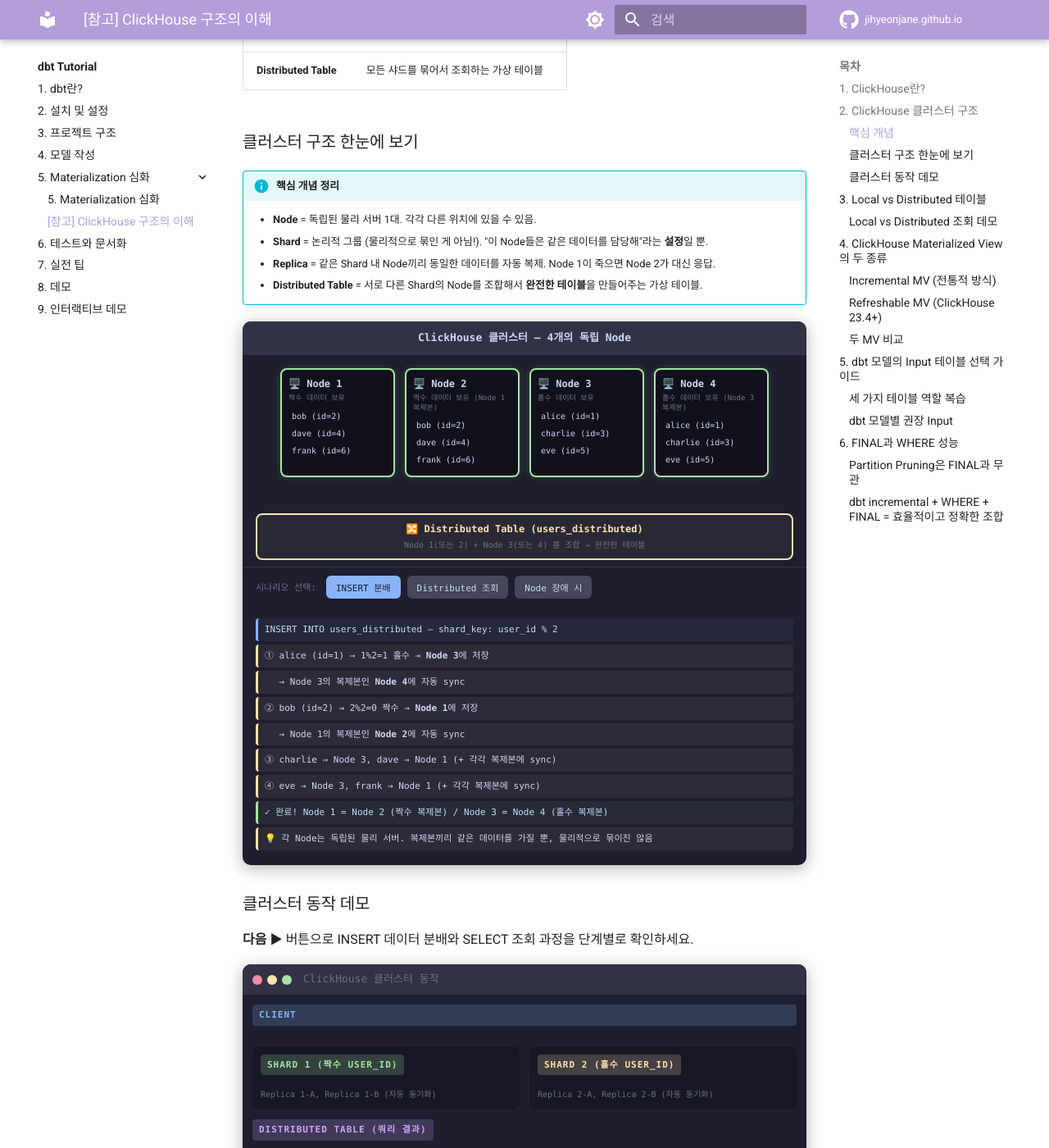
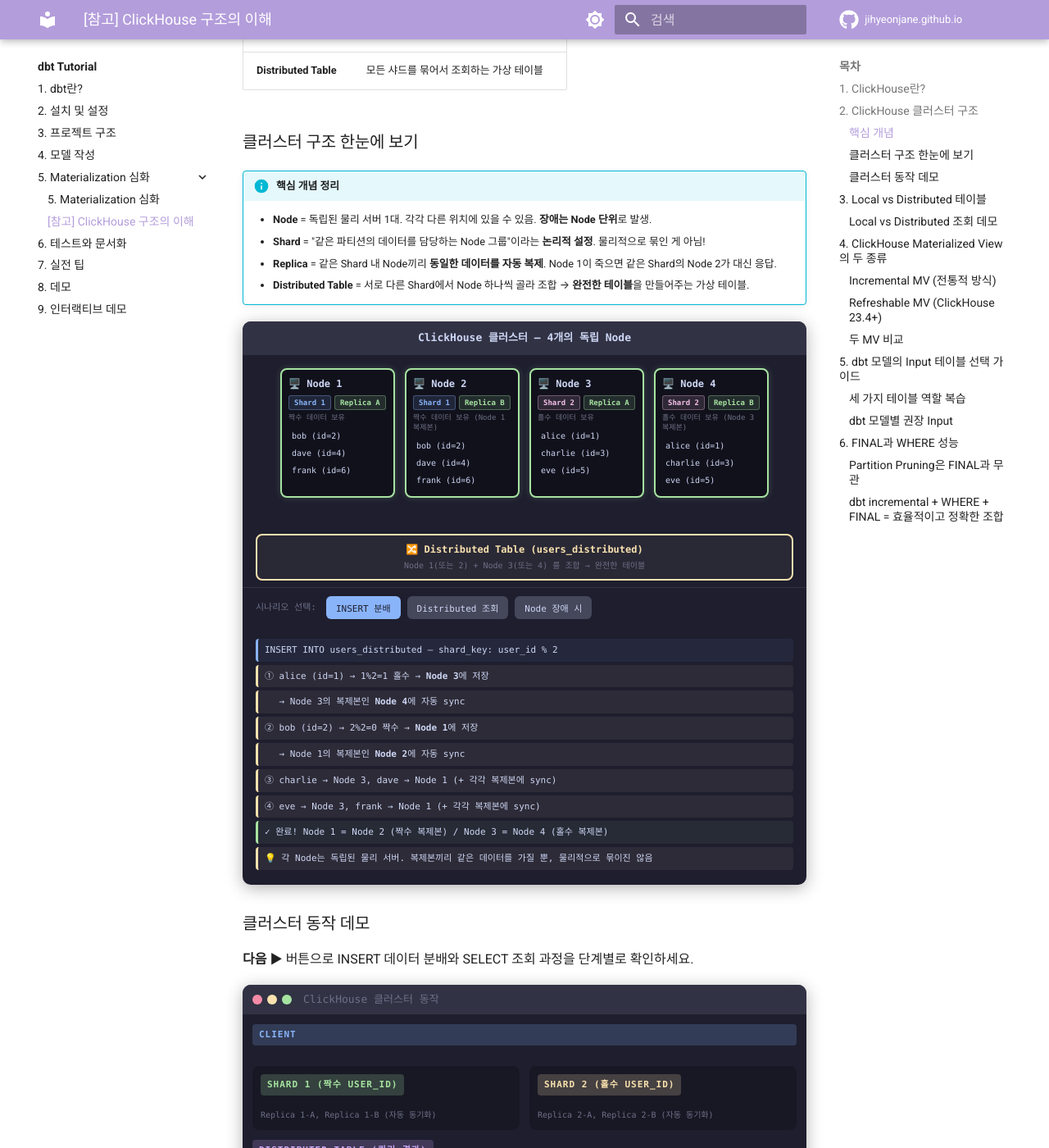
Before and after one commit to jihyeonjane/jihyeonjane.github.io, an MkDocs documentation site: the page built from docs/dbt-tutorial/05-clickhouse.md, in a window 1280 px wide and 1400 px high, scrolled down 1206 px. Shown: the whole window at 82% size. Built offline with MkDocs 1.6.1 and Material for MkDocs 9.7.7, drawn with Linux system fonts in a browser that asks for light colours; comment, search, counter and statistics services are not loaded.

Commit message:
Node에 Shard/Replica 태그 라벨 추가
각 Node 박스에 [Shard 1][Replica A] 같은 작은 태그로 표시
Node 독립 배치는 유지하면서 Shard/Replica 개념도 명확히 전달

Co-Authored-By: Claude Opus 4.6 (1M context) <noreply@anthropic.com>

```diff
--- a/docs/dbt-tutorial/05-clickhouse.md
+++ b/docs/dbt-tutorial/05-clickhouse.md
@@ -40,31 +40,35 @@ ClickHouse는 단일 서버로도 빠르지만, 대규모 데이터를 처리할
 ### 클러스터 구조 한눈에 보기
 
 !!! info "핵심 개념 정리"
-    - **Node** = 독립된 물리 서버 1대. 각각 다른 위치에 있을 수 있음.
-    - **Shard** = 논리적 그룹 (물리적으로 묶인 게 아님!). "이 Node들은 같은 데이터를 담당해"라는 **설정**일 뿐.
-    - **Replica** = 같은 Shard 내 Node끼리 동일한 데이터를 자동 복제. Node 1이 죽으면 Node 2가 대신 응답.
-    - **Distributed Table** = 서로 다른 Shard의 Node를 조합해서 **완전한 테이블**을 만들어주는 가상 테이블.
+    - **Node** = 독립된 물리 서버 1대. 각각 다른 위치에 있을 수 있음. **장애는 Node 단위**로 발생.
+    - **Shard** = "같은 파티션의 데이터를 담당하는 Node 그룹"이라는 **논리적 설정**. 물리적으로 묶인 게 아님!
+    - **Replica** = 같은 Shard 내 Node끼리 **동일한 데이터를 자동 복제**. Node 1이 죽으면 같은 Shard의 Node 2가 대신 응답.
+    - **Distributed Table** = 서로 다른 Shard에서 Node 하나씩 골라 조합 → **완전한 테이블**을 만들어주는 가상 테이블.
 
 <div class="ch-nodes-diagram" markdown="0">
   <div class="ch-nodes-title">ClickHouse 클러스터 — 4개의 독립 Node</div>
   <div class="ch-nodes-grid ch-nodes-flat">
     <div class="ch-node" id="ch-node1">
       <div class="ch-node-header">🖥️ Node 1</div>
+      <div class="ch-node-tags"><span class="ch-tag ch-tag-shard">Shard 1</span><span class="ch-tag ch-tag-replica">Replica A</span></div>
       <div class="ch-node-role">짝수 데이터 보유</div>
       <div class="ch-node-data" id="ch-n1-data"></div>
     </div>
     <div class="ch-node" id="ch-node2">
       <div class="ch-node-header">🖥️ Node 2</div>
+      <div class="ch-tag-group"><span class="ch-tag ch-tag-shard">Shard 1</span><span class="ch-tag ch-tag-replica">Replica B</span></div>
       <div class="ch-node-role">짝수 데이터 보유 (Node 1 복제본)</div>
       <div class="ch-node-data" id="ch-n2-data"></div>
     </div>
     <div class="ch-node" id="ch-node3">
       <div class="ch-node-header">🖥️ Node 3</div>
+      <div class="ch-tag-group"><span class="ch-tag ch-tag-shard2">Shard 2</span><span class="ch-tag ch-tag-replica">Replica A</span></div>
       <div class="ch-node-role">홀수 데이터 보유</div>
       <div class="ch-node-data" id="ch-n3-data"></div>
     </div>
     <div class="ch-node" id="ch-node4">
       <div class="ch-node-header">🖥️ Node 4</div>
+      <div class="ch-tag-group"><span class="ch-tag ch-tag-shard2">Shard 2</span><span class="ch-tag ch-tag-replica">Replica B</span></div>
       <div class="ch-node-role">홀수 데이터 보유 (Node 3 복제본)</div>
       <div class="ch-node-data" id="ch-n4-data"></div>
     </div>
--- a/docs/stylesheets/ch-anim.css
+++ b/docs/stylesheets/ch-anim.css
@@ -63,7 +63,34 @@
   font-size: 12px;
   font-weight: bold;
   color: #cdd6f4;
-  margin-bottom: 2px;
+  margin-bottom: 4px;
+}
+.ch-node-tags, .ch-tag-group {
+  display: flex;
+  gap: 4px;
+  margin-bottom: 4px;
+}
+.ch-tag {
+  display: inline-block;
+  padding: 1px 6px;
+  border-radius: 3px;
+  font-size: 9px;
+  font-weight: bold;
+}
+.ch-tag-shard {
+  background: #89b4fa22;
+  color: #89b4fa;
+  border: 1px solid #89b4fa55;
+}
+.ch-tag-shard2 {
+  background: #f5c0e822;
+  color: #f5c0e8;
+  border: 1px solid #f5c0e855;
+}
+.ch-tag-replica {
+  background: #a6e3a122;
+  color: #a6e3a1;
+  border: 1px solid #a6e3a155;
 }
 .ch-node-role {
   font-size: 9px;
```
